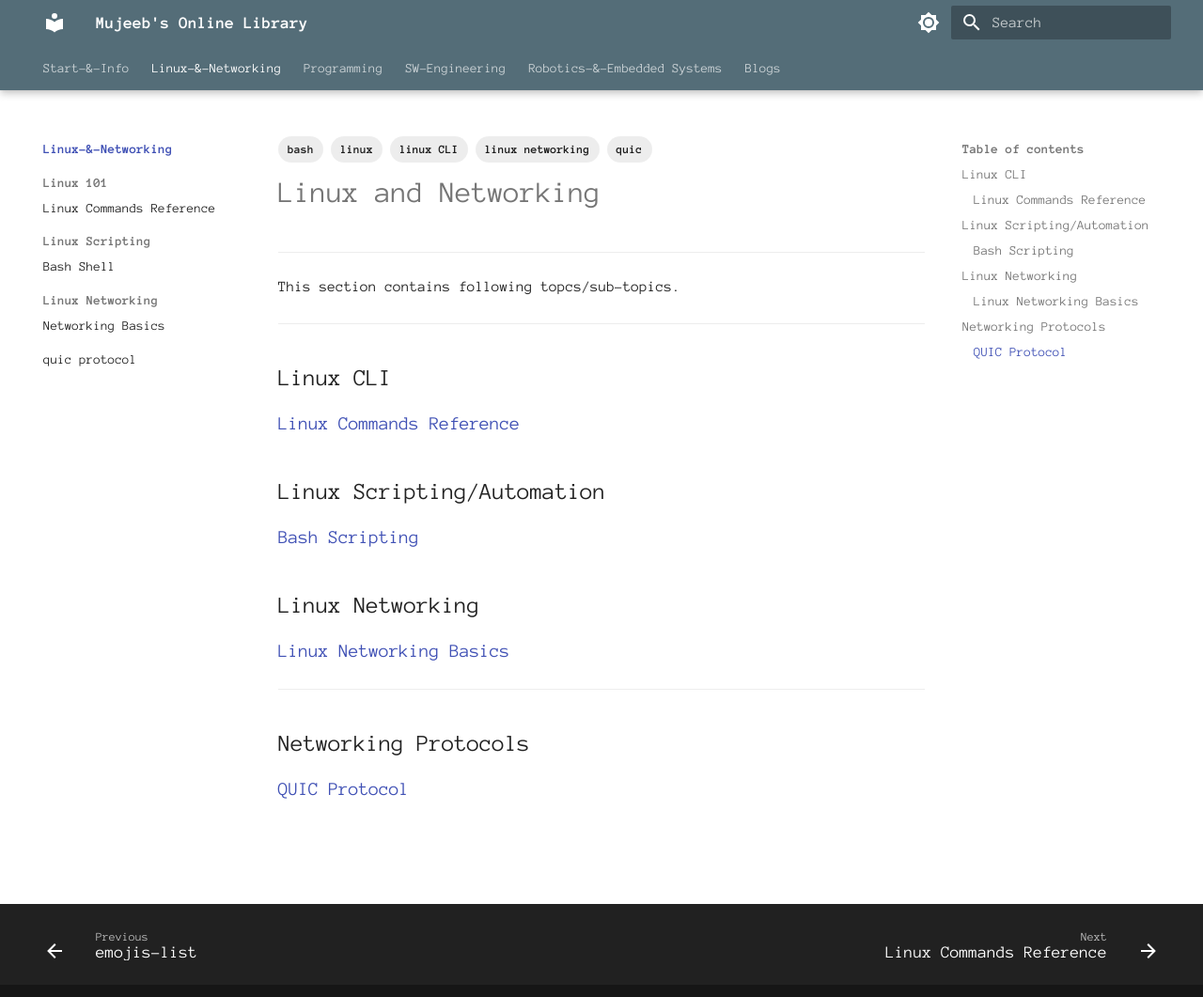
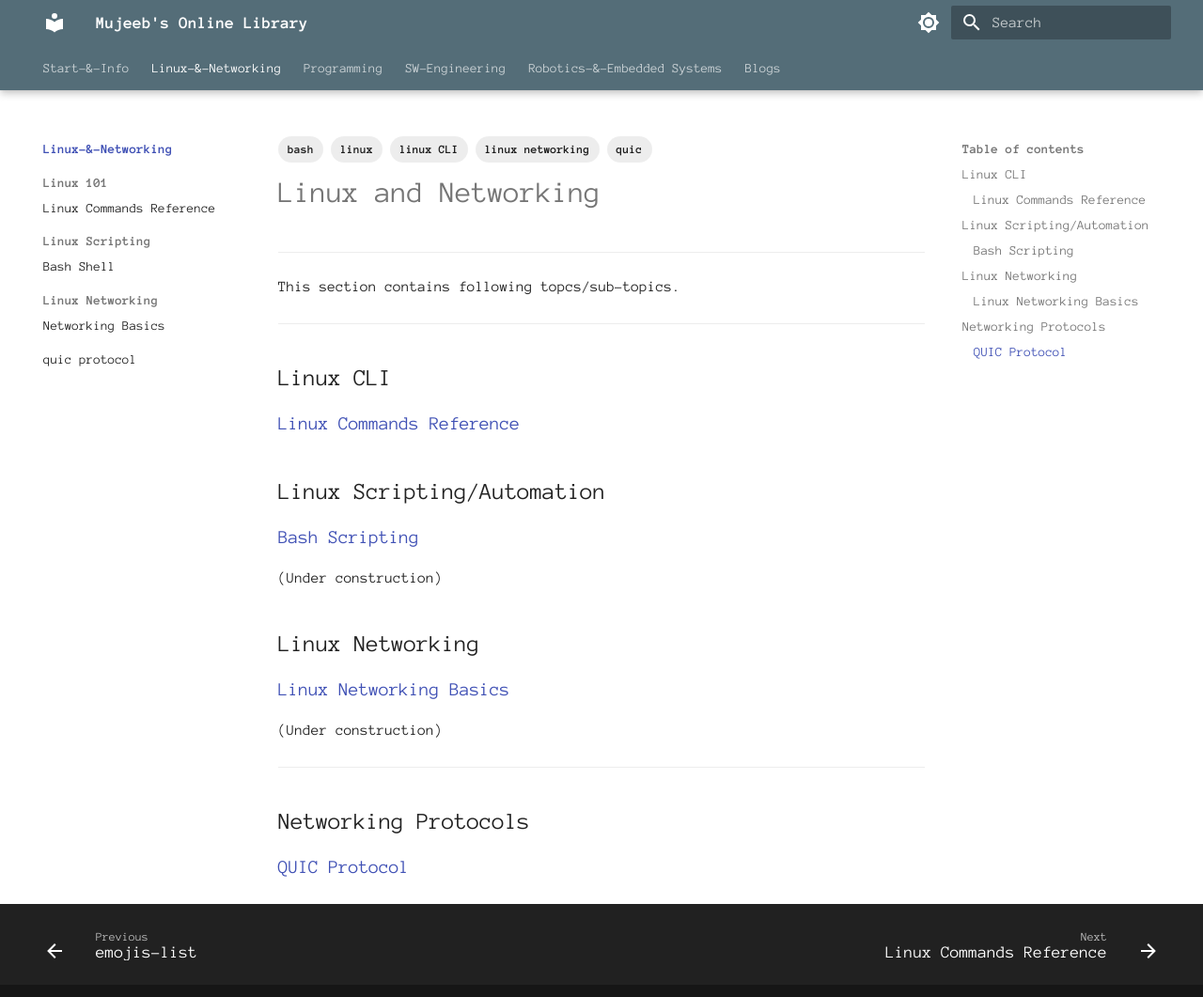
Before and after one commit to alohamujeeb/alohamujeeb.github.io, an MkDocs documentation site: the page built from docs/linux/index.md, in a window 1280 px wide and 1072 px high. Shown: the top 1061 px of the window at 94% size. Built offline with MkDocs 1.6.1 and Material for MkDocs 9.7.7, drawn with Linux system fonts in a browser that asks for light colours.

Commit message:
files restructured

```diff
--- a/docs/linux/index.md
+++ b/docs/linux/index.md
@@ -20,11 +20,12 @@ This section contains following topcs/sub-topics.
 ## Linux Scripting/Automation
 
 ### [Bash Scripting](bash.md)
-
+(Under construction)
 
 ## Linux Networking
 
 ### [Linux Networking Basics](linux-networking.md)
+(Under construction)
 
 ---
 ## Networking Protocols
```
